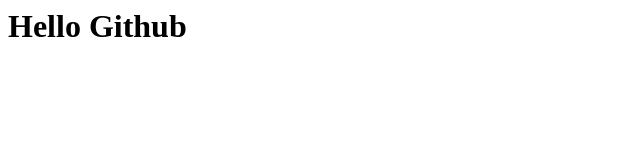
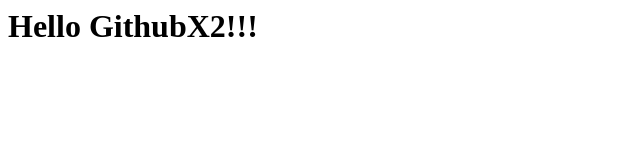
Before and after one commit to Neige06/UEL106, a plain HTML site: page index.html in a window 1280 px wide. Shown: the whole page, without its empty margins (0-640 px from the left). Drawn offline with Linux system fonts and the light colour scheme.

Commit message:
Update index.html

```diff
--- a/index.html
+++ b/index.html
@@ -1,6 +1,6 @@
 <html>
   <head></head>
   <body>
-    <h1>Hello Github</h1>
+    <h1>Hello GithubX2!!!</h1>
   </body>
 </html>
```
